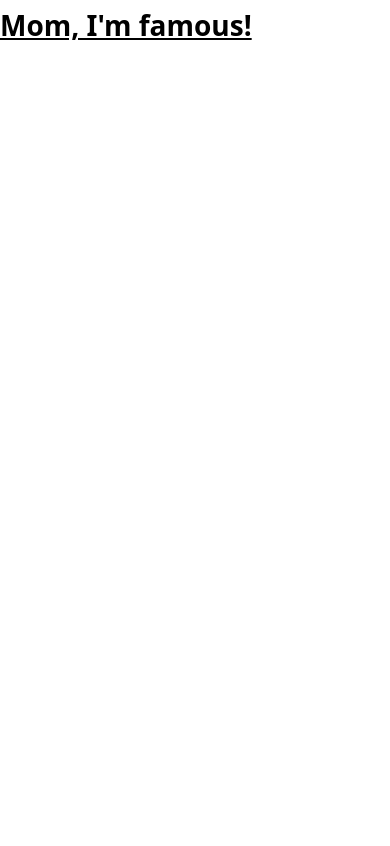
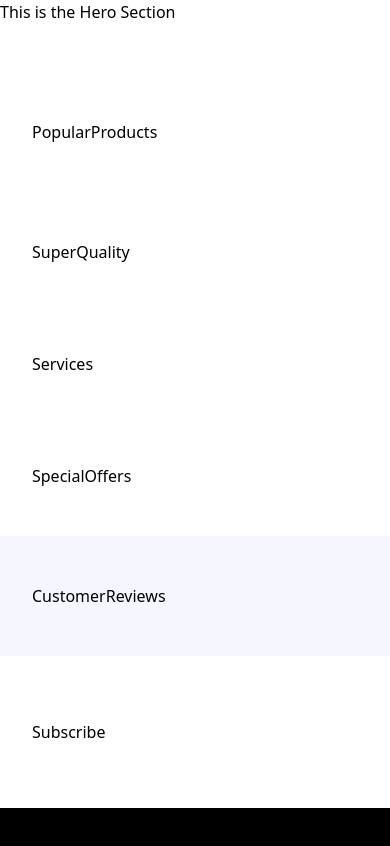
Before and after one commit to AL-NFLY/fragrance-fresh, a React (Vite) app: page / in a window 390 px wide. Shown: the top 846 px of the page. Built offline with nearby package versions, Linux system fonts and the light colour scheme; a web font is replaced by a local one.

Commit message:
Initial folder management done

```diff
--- a/src/App.jsx
+++ b/src/App.jsx
@@ -1,12 +1,34 @@
-// import { useState } from 'react'
-// import reactLogo from './assets/react.svg'
-// import viteLogo from '/vite.svg'
-// import './App.css'
+import { Hero, PopularProducts, SuperQuality, Services, SpecialOffers, CustomerReviews, Subscribe, Footer } from "./sections";
 
-export default function App() {
-  return (
-    <h1 className="text-3xl font-bold underline">
-      Mom, I'm famous!
-    </h1>
-  )
-}
+const App = () =>(
+  <main className="relative">
+    {/* <Nav /> */}
+
+    <section className="xl:padding-1 wide:padding-r padding-b">
+      <Hero />
+    </section>
+    <section className="padding">
+      <PopularProducts />
+    </section>
+    <section className="padding">
+      <SuperQuality />
+    </section>
+    <section className="padding-x py-10">
+      <Services />
+    </section>
+    <section className="padding">
+      <SpecialOffers />
+    </section>
+    <section className="bg-pale-blue padding">
+      <CustomerReviews />
+    </section>
+    <section className="padding-x sm:py-32 py-16 w-full">
+      <Subscribe />
+    </section>
+    <section className="bg-black padding-x padding-t pb-8">
+      <Footer />
+    </section>
+  </main>
+)
+
+export default App;
--- /dev/null
+++ b/src/sections/CustomerReviews.jsx
@@ -0,0 +1,7 @@
+const CustomerReviews = () => {
+  return (
+    <div>CustomerReviews</div>
+  )
+}
+
+export default CustomerReviews
--- /dev/null
+++ b/src/sections/Footer.jsx
@@ -0,0 +1,7 @@
+const Footer = () => {
+  return (
+    <div>Footer</div>
+  )
+}
+
+export default Footer
--- /dev/null
+++ b/src/sections/Hero.jsx
@@ -0,0 +1,7 @@
+const Hero = () => {
+  return (
+    <div>This is the Hero Section</div>
+  )
+}
+
+export default Hero
--- /dev/null
+++ b/src/sections/PopularProducts.jsx
@@ -0,0 +1,7 @@
+const PopularProducts = () => {
+  return (
+    <div>PopularProducts</div>
+  )
+}
+
+export default PopularProducts
--- /dev/null
+++ b/src/sections/Services.jsx
@@ -0,0 +1,7 @@
+const Services = () => {
+  return (
+    <div>Services</div>
+  )
+}
+
+export default Services
--- /dev/null
+++ b/src/sections/SpecialOffers.jsx
@@ -0,0 +1,7 @@
+const SpecialOffers = () => {
+  return (
+    <div>SpecialOffers</div>
+  )
+}
+
+export default SpecialOffers
--- /dev/null
+++ b/src/sections/Subscribe.jsx
@@ -0,0 +1,7 @@
+const Subscribe = () => {
+  return (
+    <div>Subscribe</div>
+  )
+}
+
+export default Subscribe
--- /dev/null
+++ b/src/sections/SuperQuality.jsx
@@ -0,0 +1,7 @@
+const SuperQuality = () => {
+  return (
+    <div>SuperQuality</div>
+  )
+}
+
+export default SuperQuality
--- /dev/null
+++ b/src/sections/index.js
@@ -0,0 +1,19 @@
+import Hero from './Hero'
+import PopularProducts from './PopularProducts'
+import SuperQuality from './SuperQuality'
+import Services from './Services'
+import SpecialOffers from './SpecialOffers'
+import CustomerReviews from './CustomerReviews'
+import Subscribe from './Subscribe'
+import Footer from './Footer'
+
+export{
+    Hero,
+    PopularProducts,
+    SuperQuality,
+    Services,
+    SpecialOffers,
+    CustomerReviews,
+    Subscribe,
+    Footer,
+}
```
